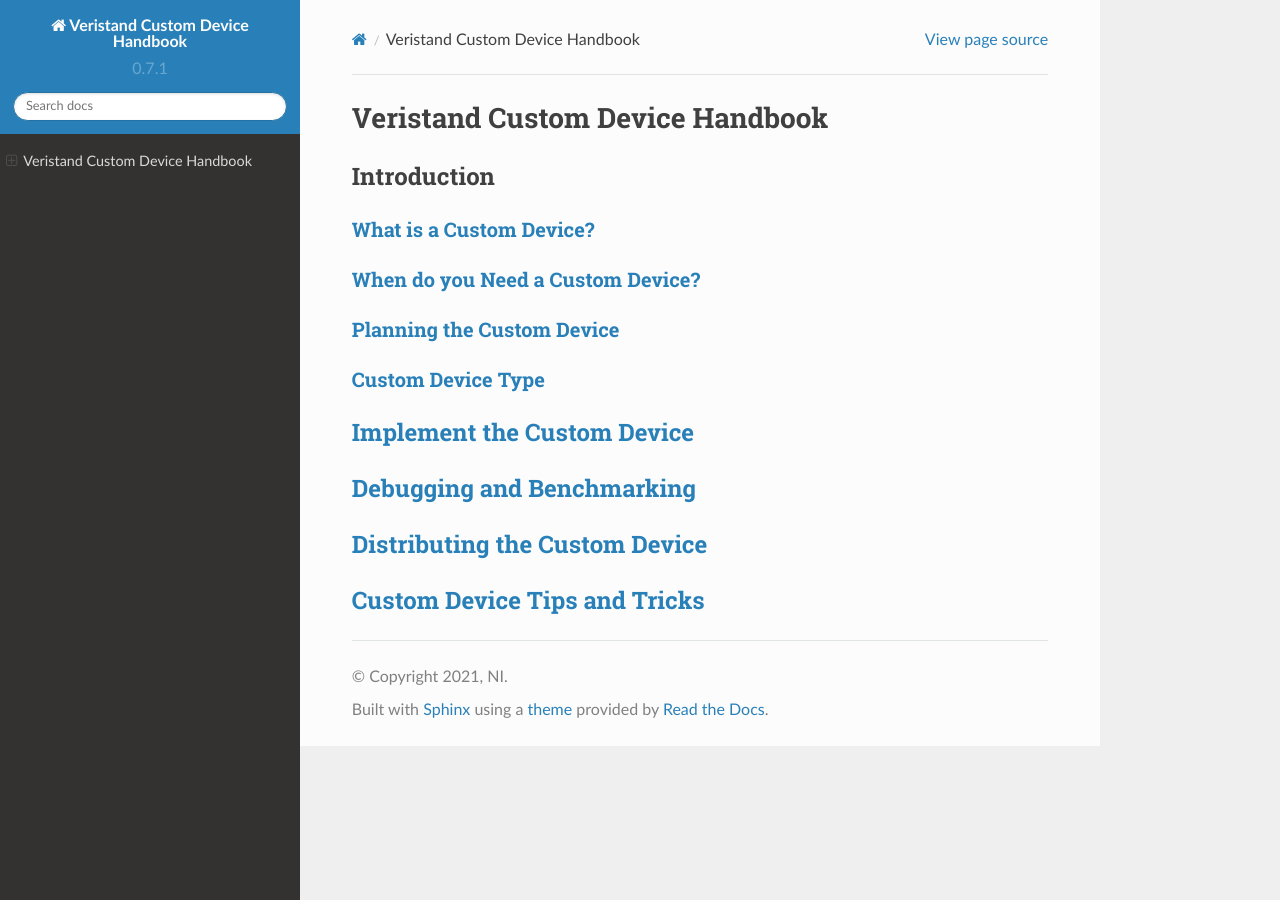
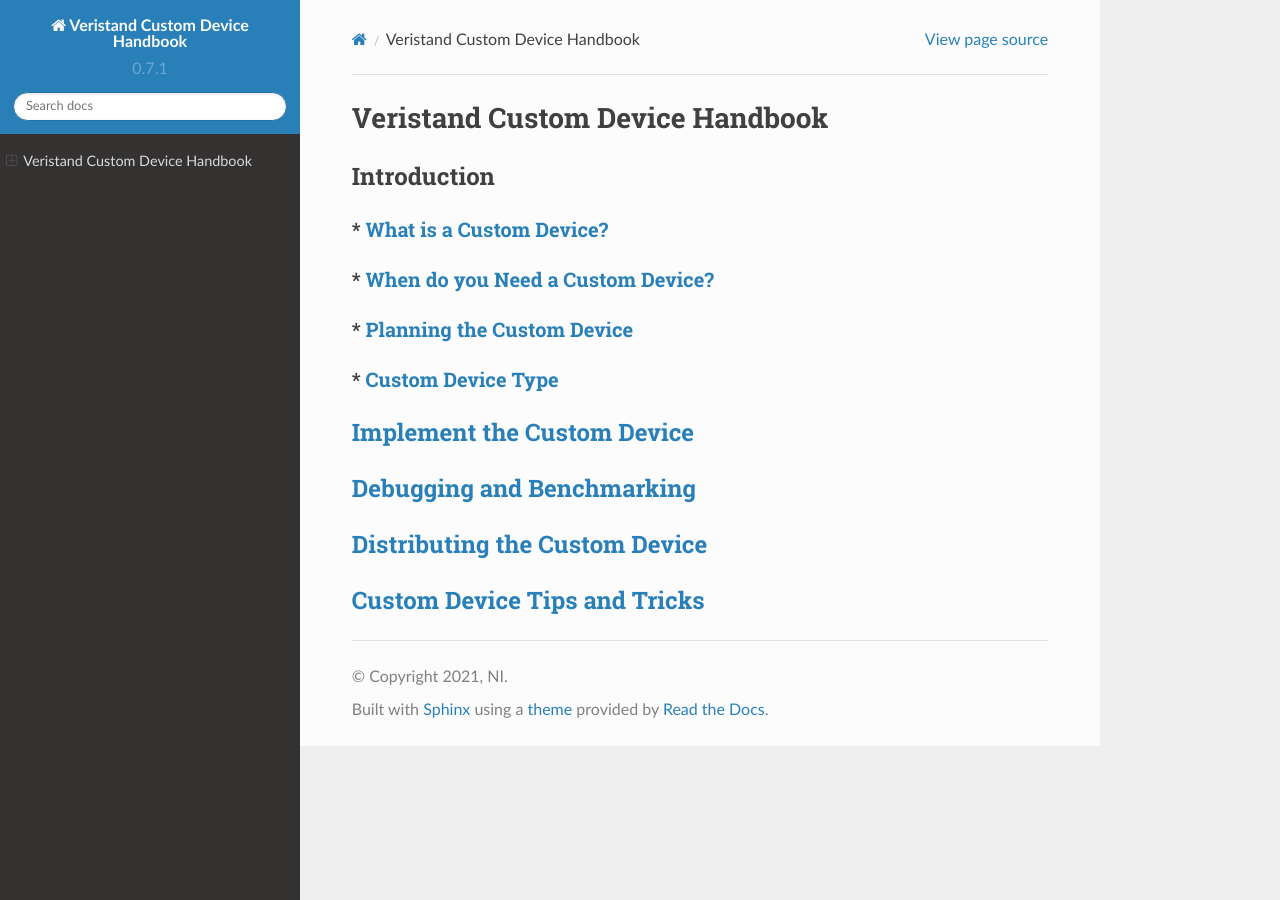
Before and after one commit to ni/niveristand-custom-device-handbook, a Sphinx documentation site: the page built from docs/index.md, in a window 1280 px wide. Built offline with Sphinx 7.4.7 and the Read the Docs theme 2.0.0, drawn with Linux system fonts in a browser that asks for light colours.

Commit message:
commit 20

```diff
--- a/docs/index.md
+++ b/docs/index.md
@@ -5,13 +5,13 @@
 
 #### Introduction
 
-##### [What is a Custom Device?](WhatIsACustomDevice.md)
+##### * [What is a Custom Device?](WhatIsACustomDevice.md)
 
-##### [When do you Need a Custom Device?](WhenDoYouNeedACD.md)
+##### * [When do you Need a Custom Device?](WhenDoYouNeedACD.md)
 
-##### [Planning the Custom Device](PlanningTheCustomDevice.md)
+##### * [Planning the Custom Device](PlanningTheCustomDevice.md)
 
-##### [Custom Device Type](Custom_Device_Types.md)
+##### * [Custom Device Type](Custom_Device_Types.md)
 
 #### [Implement the Custom Device](ImplementTheCustomDevice.md)
 
```
